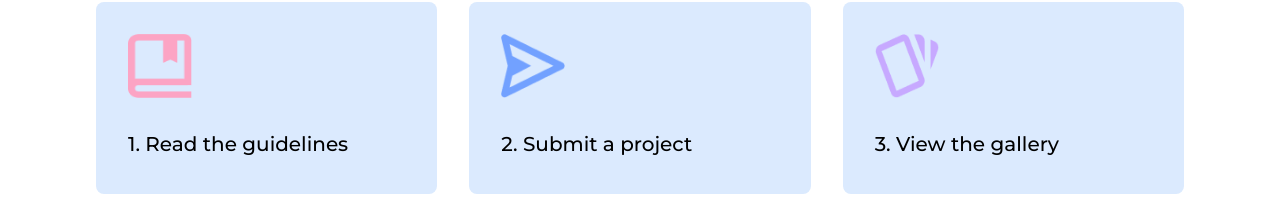
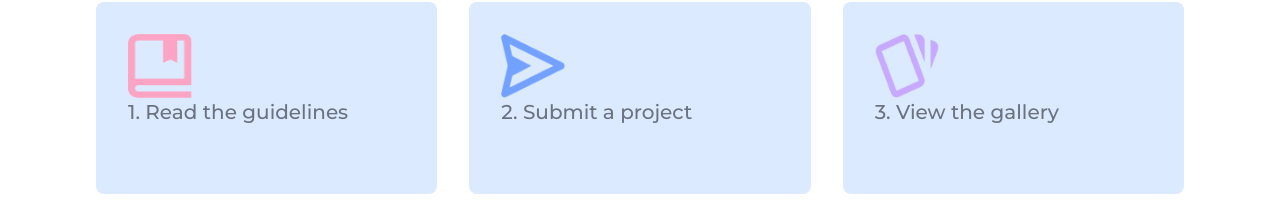
Before and after one commit to Command-Tech/InnovatHER-website, a Next.js app: page / in a window 1280 px wide. Shown: the part 850-1058 px from the top of the page. Built offline with nearby package versions, Linux system fonts and the light colour scheme.

Commit message:
add links + submit button

```diff
--- a/components/nav.js
+++ b/components/nav.js
@@ -7,6 +7,7 @@ const links = [
   { label: "Home", href: "/" },
   { label: "Guidelines", href: "/guidelines" },
   { label: "Gallery", href: "https://airtable.com/shrMBfy9t74j8PAxc" },
+  { label: "Submit", href: "https://airtable.com/shrxwr2YZHePwD5wz" },
   { label: "Contact", href: "mailto:info@commandtech.codes" },
 ]
 
--- a/components/step.js
+++ b/components/step.js
@@ -1,8 +1,8 @@
-export default function Step({ icon, text }) {
+export default function Step({ icon, text, link }) {
   return (
     <div className="h-48 w-full rounded-lg bg-blue-100 p-8 space-y-8 transition duration-500 ease-in-out transform hover:-translate-y-1 hover:scale-110">
       <img src={icon} alt={text} className="w-16 h-16" />
-      <p className="text-xl font-montserrat font-medium">{text}</p>
+      <a href={link}><p className="text-xl font-montserrat font-medium">{text}</p></a>
     </div>
   )
 }
--- a/pages/guidelines.js
+++ b/pages/guidelines.js
@@ -84,7 +84,8 @@ export default function Guidelines() {
           <div className="mt-4 grid grid-cols-1 md:grid-cols-2 gap-10">
             <Question title="What should I submit?">
               Check out our notion page for project tutorials, ideas, and other
-              resources you can use to create your project.
+              resources you can use to create your project. Check out the notion page{" "}
+          <Link href="https://www.notion.so/InnovatHER-resources-b144a6070e0f46f4ac0409c963cf4ad5">here</Link>
             </Question>
             <Question title="Can I submit multiple projects?">
               Yes, you can submit multiple projects, but are focusing on the
@@ -99,7 +100,7 @@ export default function Guidelines() {
               have any questions or concerns!
             </Question>
             <Question title="How can I view everyone else's projects?">
-              View projects on the gallery <Link href="/">here</Link>!
+              View projects on the gallery <Link href="https://airtable.com/shrMBfy9t74j8PAxc">here</Link>!
             </Question>
             <Question title="I have another question.">
               Feel free to ask us on Slack or Discord, or email
--- a/pages/index.js
+++ b/pages/index.js
@@ -63,9 +63,9 @@ export default function Home() {
         <section>
           <h2>Get Started</h2>
           <div className="grid grid-cols-1 md:grid-cols-3 gap-8">
-            <Step icon="/read.png" text="1. Read the guidelines" />
-            <Step icon="/send.png" text="2. Submit a project" />
-            <Step icon="/book.png" text="3. View the gallery" />
+            <Step link="/guidelines" icon="/read.png" text="1. Read the guidelines" />
+            <Step link="https://airtable.com/shrxwr2YZHePwD5wz" icon="/send.png" text="2. Submit a project" />
+            <Step link="https://airtable.com/shrMBfy9t74j8PAxc" icon="/book.png" text="3. View the gallery" />
           </div>
         </section>
         <section>
```
